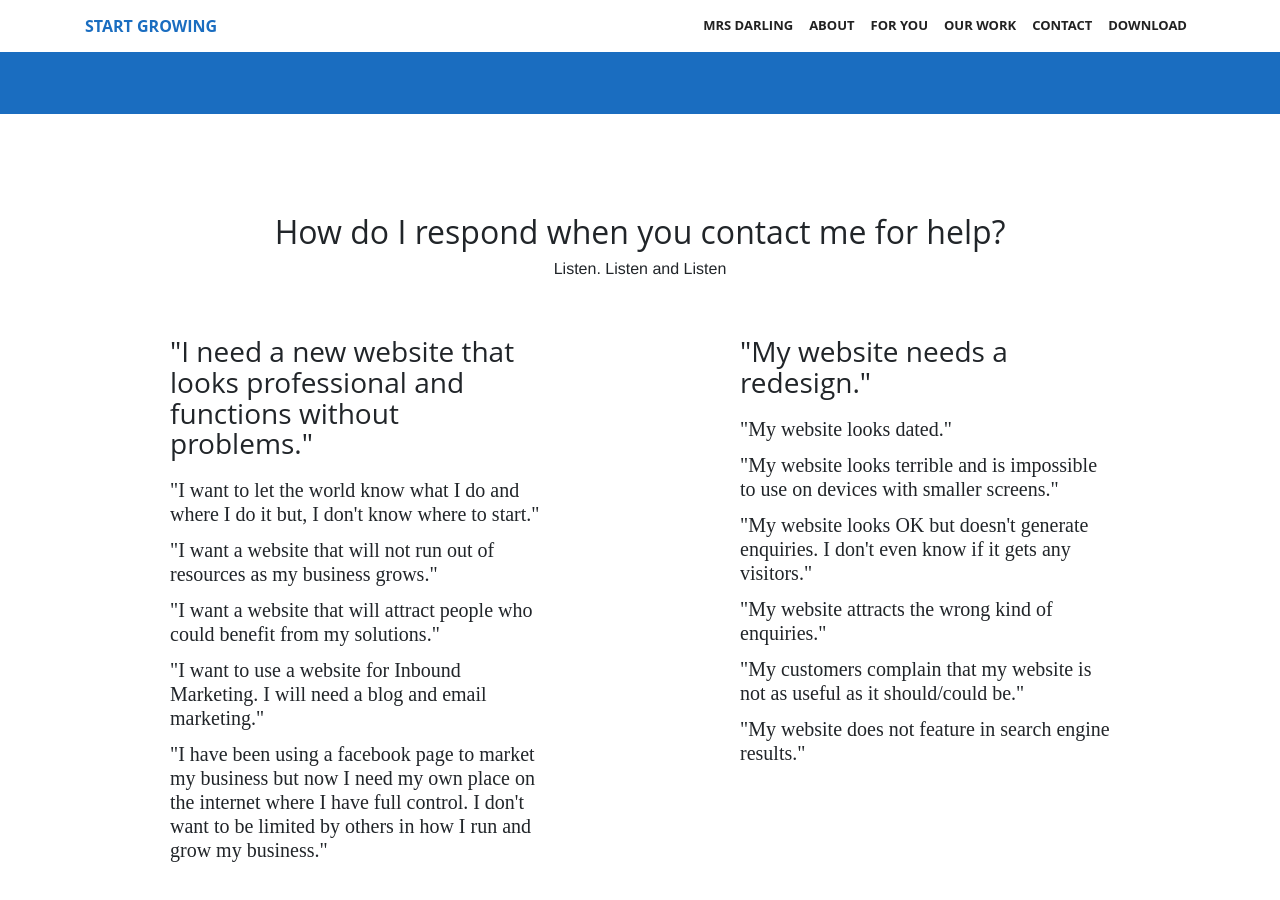
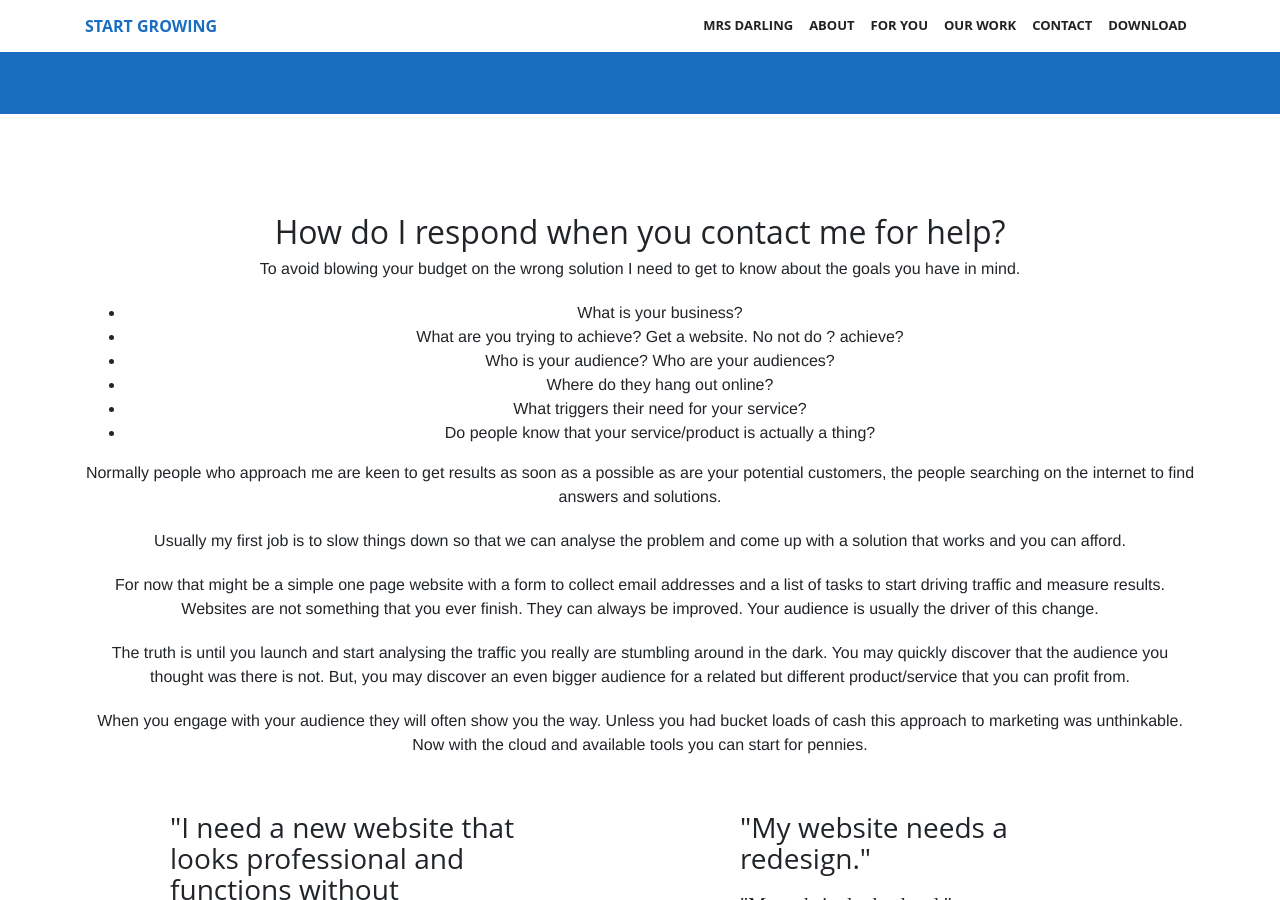
Before and after one commit to primertest-org/ADAADA, a Jekyll site: the page built from index.html, in a window 1280 px wide and 900 px high, scrolled down 2004 px. Built offline with Jekyll 4.4.1, drawn with Linux system fonts in a browser that asks for light colours; some web fonts are replaced.

Commit message:
Updated '_includes/ethos.html' via CloudCannon

```diff
--- a/_includes/ethos.html
+++ b/_includes/ethos.html
@@ -3,7 +3,26 @@
       <div class="row">
         <div class="col-lg-12 text-center">
           <h2 class="section-heading editable">How do I respond when you contact me for help?</h2>
-          <p>Listen. Listen and Listen</p>
+          <p class="editable">To avoid blowing your budget on the wrong solution I need to get to know about the goals you have in mind.</p>
+<ul class="editable">
+<li>What is your business?</li>
+<li>What are you trying to achieve? Get a website. No not do ? achieve?</li>
+<li>Who is your audience? Who are your audiences?</li>
+<li>Where do they hang out online?</li>
+<li>What triggers their need for your service?</li>
+<li>Do people know that your service/product is actually a thing?</li>
+</ul>
+
+<p class="editable">Normally people who approach me are keen to get results as soon as a possible as are your potential customers, the people searching on the internet to find answers and solutions.</p>
+
+<p class="editable">Usually my first job is to slow things down so that we can analyse the problem and come up with a solution that works and you can afford. </p>
+
+<p class="editable">For now that might be a simple one page website with a form to collect email addresses and a list of tasks to start driving traffic and measure results. Websites are not something that you ever finish. They can always be improved. Your audience is usually the driver of this change.</p>
+
+<p class="editable">The truth is until you launch and start analysing the traffic you really are stumbling around in the dark.
+You may quickly discover that the audience you thought was there is not. But, you may discover an even bigger audience for a related but different product/service that you can profit from. </p>
+
+<p class="editable">When you engage with your audience they will often show you the way. Unless you had bucket loads of cash this approach to marketing was unthinkable. Now with the cloud and available tools you can start for pennies.</p>
         </div>
       </div>
     </div>
```
